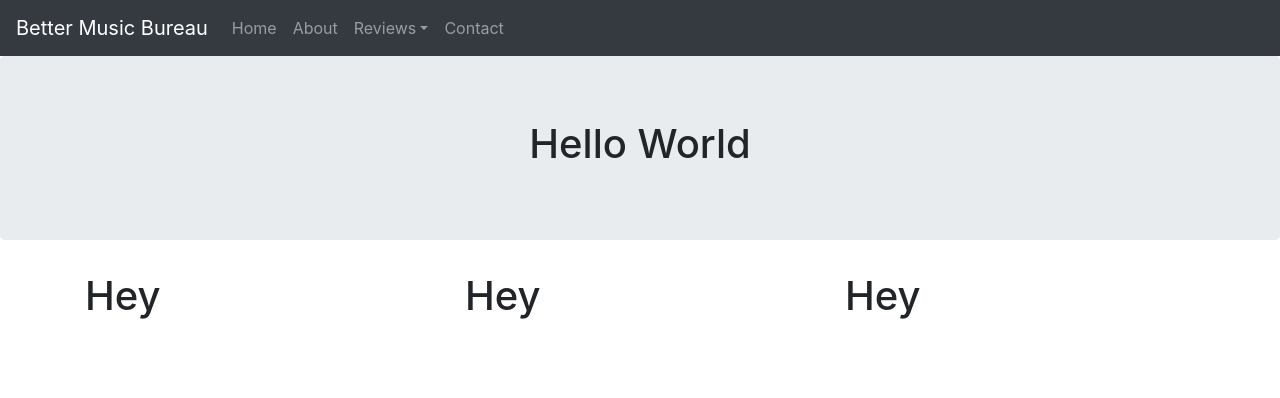
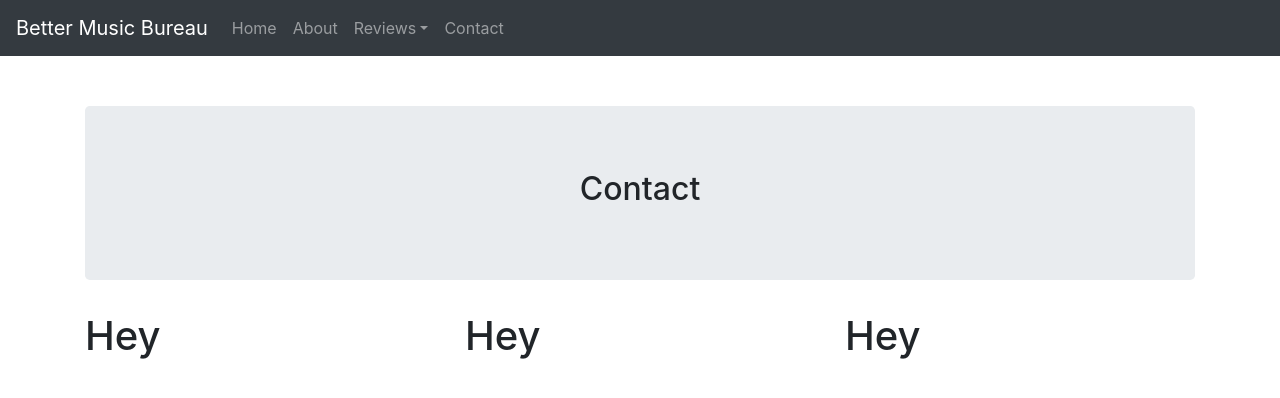
Before and after one commit to DustinAnthonyCoffman/Better-Music-Bureau, a React (Create React App) app: page /contact in a window 1280 px wide. Shown: the top 398 px of the page. Built offline with nearby package versions, Linux system fonts and the light colour scheme.

Commit message:
installs bootstrap components

```diff
--- a/server.js
+++ b/server.js
@@ -10,6 +10,9 @@ app.use(express.json());
 app.use(favicon(path.join(__dirname, 'build', 'favicon.ico')));
 app.use(express.static(path.join(__dirname, 'build')));
 
+//Put all api calls before the catch all /* route below
+
+
 app.get('/*', function(req, res) {
     res.sendFile(path.join(__dirname, 'build', 'index.html'))
 });
--- a/src/App.css
+++ b/src/App.css
@@ -1,38 +1,3 @@
-.App {
-  text-align: center;
+.jumbotron {
+  margin-top: 50px;
 }
-
-.App-logo {
-  height: 40vmin;
-  pointer-events: none;
-}
-
-@media (prefers-reduced-motion: no-preference) {
-  .App-logo {
-    animation: App-logo-spin infinite 20s linear;
-  }
-}
-
-.App-header {
-  background-color: #282c34;
-  min-height: 100vh;
-  display: flex;
-  flex-direction: column;
-  align-items: center;
-  justify-content: center;
-  font-size: calc(10px + 2vmin);
-  color: white;
-}
-
-.App-link {
-  color: #61dafb;
-}
-
-@keyframes App-logo-spin {
-  from {
-    transform: rotate(0deg);
-  }
-  to {
-    transform: rotate(360deg);
-  }
-}
--- a/src/App.js
+++ b/src/App.js
@@ -1,34 +1,45 @@
 import React, { Component } from 'react';
+
+//bootstrap components
 import 'bootstrap/dist/css/bootstrap.min.css';
 import { Container, Row, Col, Jumbotron, NavDropdown, Navbar, Nav, Button, Form, FormControl } from 'react-bootstrap';
 
-import {Route} from 'react-router-dom';
+import { BrowserRouter as Router, Link, Switch, Route} from 'react-router-dom';
 import './App.css';
+
+//Components
+import Index from './Components/Index';
+import About from './Components/About';
+import Contact from './Components/Contact';
 
 class App extends Component {
   render() {
     return (
       <>
+
         <Navbar collapseOnSelect expand="lg" bg="dark" variant="dark">
           <Navbar.Brand href="/">Better Music Bureau</Navbar.Brand>
           <Navbar.Toggle aria-controls="responsive-navbar-nav" />
           <Navbar.Collapse id="responsive-navbar-nav">
             <Nav className="mr-auto">
-              <Nav.Link href="#features">Home</Nav.Link>
-              <Nav.Link href="#pricing">About</Nav.Link>
+              <Nav.Link href="/">Home</Nav.Link>
+              <Nav.Link href="/about">About</Nav.Link>
               <NavDropdown title="Reviews" id="collasible-nav-dropdown">
-                <NavDropdown.Item href="#action/3.1">Genre</NavDropdown.Item>
-                <NavDropdown.Item href="#action/3.2">Artist</NavDropdown.Item>
-                <NavDropdown.Item href="#action/3.3">Venue</NavDropdown.Item>
+                <NavDropdown.Item href="/reviews">Recent</NavDropdown.Item>
+                <NavDropdown.Item href="/genre">Genre</NavDropdown.Item>
+                <NavDropdown.Item href="/artist">Artist</NavDropdown.Item>
+                <NavDropdown.Item href="/venue">Venue</NavDropdown.Item>
               </NavDropdown>
-              <Nav.Link href="#pricing">Contact</Nav.Link>
+              <Nav.Link href="/contact">Contact</Nav.Link>
             </Nav>
           </Navbar.Collapse>
         </Navbar>
-        <Jumbotron className='text-center'>
-          <h1>Hello World</h1>
-        </Jumbotron>
-      <Container className='container-fluid'>
+        <Container className='container-fluid'>
+          <Switch>
+            <Route exact path="/" component={Index}/>
+            <Route path="/about" component={About}/>
+            <Route path="/contact" component={Contact}/>
+          </Switch>
         <Row>
           <Col>
             <h1>Hey</h1>
@@ -41,7 +52,6 @@ class App extends Component {
           </Col>
         </Row>
       </Container>
-
       </>
     )
   }
--- /dev/null
+++ b/src/Components/About.js
@@ -0,0 +1,15 @@
+import React from 'react';
+import { Jumbotron } from 'react-bootstrap';
+
+
+function About() {
+    return(
+        <>
+            <Jumbotron className='text-center'>
+                <h2>About Us</h2>
+            </Jumbotron>
+        </>
+    )
+}
+
+export default About;
--- /dev/null
+++ b/src/Components/Contact.js
@@ -0,0 +1,15 @@
+import React from 'react';
+import { Jumbotron } from 'react-bootstrap';
+
+
+function Contact() {
+    return(
+        <>
+            <Jumbotron className='text-center'>
+                <h2>Contact</h2>
+            </Jumbotron>
+        </>
+    )
+}
+
+export default Contact;
--- /dev/null
+++ b/src/Components/Index.js
@@ -0,0 +1,15 @@
+import React from 'react';
+import { Jumbotron } from 'react-bootstrap';
+
+
+function Index() {
+    return(
+        <>
+            <Jumbotron className='text-center'>
+                <h2>Better Music Bureau</h2>
+            </Jumbotron>
+        </>
+    )
+}
+
+export default Index;
```
